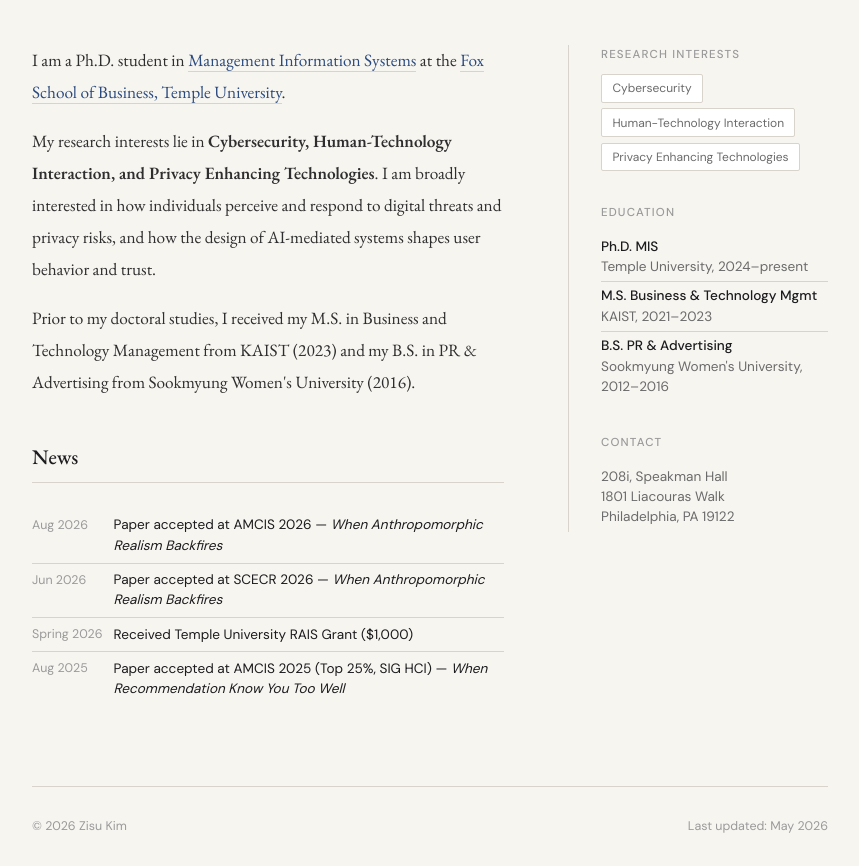
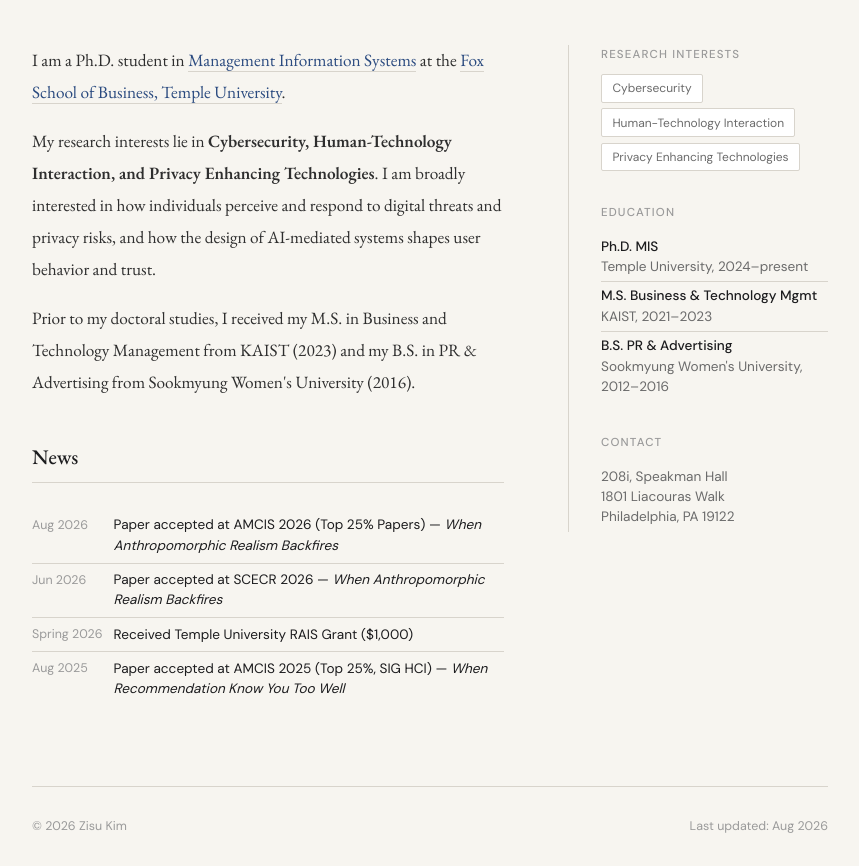
Before and after one commit to zisukim/zisukim.github.io, a plain HTML site: page index.html in a window 1280 px wide. Shown: the part 233-1099 px from the top of the page, without its empty margins (210-1069 px from the left). Drawn offline with nearby package versions, Linux system fonts and the light colour scheme.

Commit message:
Update publication status and last updated date

```diff
--- a/index.html
+++ b/index.html
@@ -416,7 +416,7 @@
           <ul class="news-list">
             <li>
               <span class="news-date">Aug 2026</span>
-              <span>Paper accepted at AMCIS 2026 — <em>When Anthropomorphic Realism Backfires</em></span>
+              <span>Paper accepted at AMCIS 2026 (Top 25% Papers) — <em>When Anthropomorphic Realism Backfires</em></span>
             </li>
             <li>
               <span class="news-date">Jun 2026</span>
@@ -589,7 +589,7 @@
       <div class="project-entry">
         <div class="project-top">
           <span class="project-title">When Anthropomorphic Realism Backfires: Surface vs. Interpretive Ambiguity in AI-mediated IT Support Requests</span>
-          <span class="project-status ongoing">Forthcoming</span>
+          <span class="project-status ongoing">Published</span>
         </div>
         <p class="project-desc">
           Examines how varying levels of anthropomorphic realism in AI agents affect user behavior during IT support interactions, distinguishing between surface-level and interpretive ambiguity cues.
@@ -632,7 +632,7 @@
   <!-- ── FOOTER ── -->
   <footer class="site-footer">
     <span>© 2026 Zisu Kim</span>
-    <span>Last updated: May 2026</span>
+    <span>Last updated: Aug 2026</span>
   </footer>
 
 </div><!-- /site-wrap -->
```
